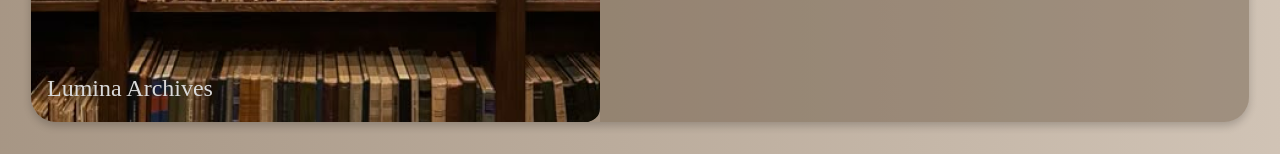
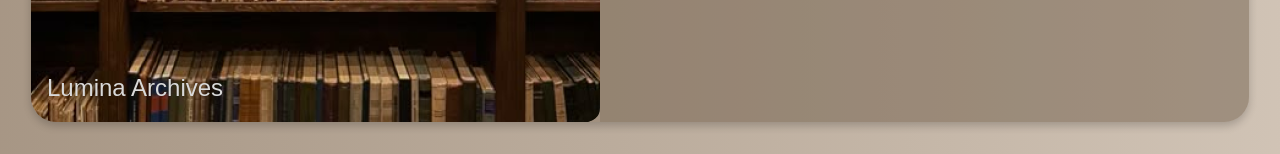
Before and after one commit to kelanwu17/COSC3380-Library-Database, a React (Create React App) app in the folder frontend/: page /Login in a window 1280 px wide. Shown: the part 643-797 px from the top of the page. Built offline with nearby package versions, Linux system fonts and the light colour scheme.

Commit message:
font change

```diff
--- a/frontend/src/Pages/Login Page/loginPage.css
+++ b/frontend/src/Pages/Login Page/loginPage.css
@@ -39,7 +39,7 @@
     bottom: 16px;
     left: 16px;
     color: #D9D9D9;
-    font-family: 'Akaya Kanadaka', cursive;
+    font-family: 'Poppins', sans-serif;
     font-size: 24px;
 }
 
```
